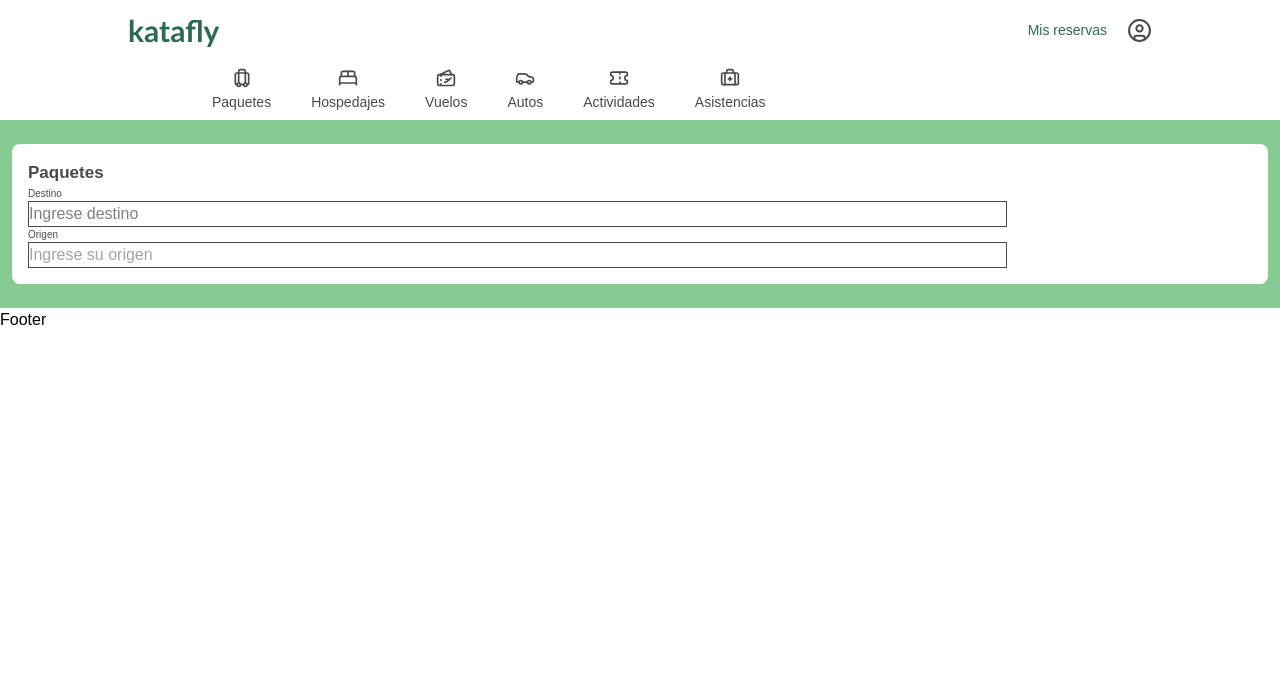
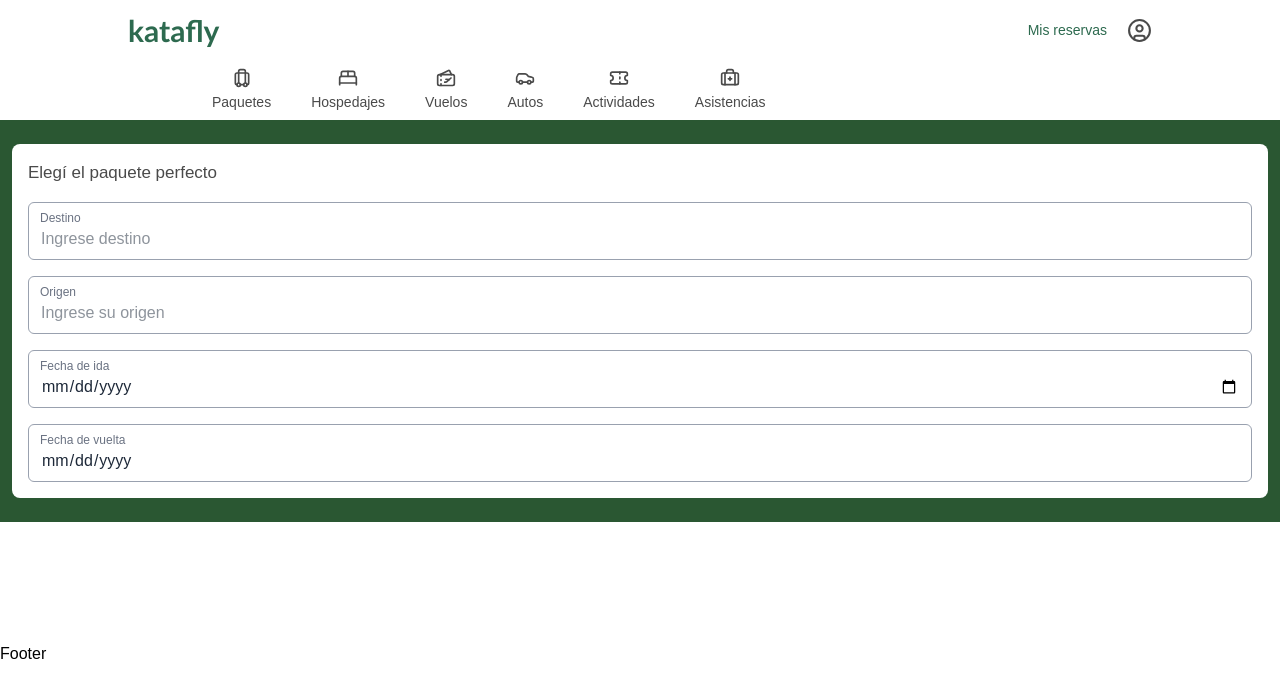
Before and after one commit to EnzoMasotta/proyectoIntegradorReact, a React (Vite) app: page /paquetes in a window 1280 px wide. Shown: the top 698 px of the page. Built offline with nearby package versions, Linux system fonts and the light colour scheme.

Commit message:
Siguiendo SearchBar

```diff
--- a/src/App.css
+++ b/src/App.css
@@ -13,7 +13,7 @@
 :root {
   --verde-logo: #2d6a4f; /* Verde fuerte y vibrante */
   --beige-fondo: #f0e6d2; /* Fondo beige suave */
-  --verde-hero: #86cb92; /* Verde Hero*/
+  --verde-hero: #2a5732; /* Verde Hero*/
   --gris-texto: #2a2a2a; /* Gris oscuro para texto */
   --blanco: #ffffff; /* Blanco para frescura */
   --gris-navbar: #4a4a4a; /* Gris claro suave, ideal para navbar */
--- a/src/components/Footer.jsx
+++ b/src/components/Footer.jsx
@@ -1,5 +1,5 @@
 import React from "react";
 
 export function Footer() {
-  return <div>Footer</div>;
+  return <div className="py-30">Footer</div>;
 }
--- a/src/components/PackagesSearchBar.jsx
+++ b/src/components/PackagesSearchBar.jsx
@@ -1,29 +1,69 @@
 import React from "react";
+import { SearchBarForm } from "./SearchBarForm";
+import { useState } from "react";
 
 export function PackagesSearchBar() {
+  const [origen, setOrigen] = useState("");
+  const [destino, setDestino] = useState("");
+  const [fechaIda, setFechaIda] = useState("");
+  const [fechaVuelta, setFechaVuelta] = useState("");
+
   return (
     <section className="bg-white p-4 rounded-lg flex flex-col">
-      <h1 class="text-[17px] font-semibold text-[#4a4a4a]">Paquetes</h1>
-      <form className="flex flex-col" action="">
-        <label className="text-[10px] text-[#4a4a4a]" htmlFor="">
-          Destino
-        </label>
-        <input
-          className="w-[80%] border-1 border-[#4a4a4a]"
-          type="search"
-          name=""
-          id=""
+      <h1 className="text-[17px] font-normal text-[#4a4a4a]">
+        Elegí el paquete perfecto
+      </h1>
+      <form className="flex flex-col items-start">
+        <SearchBarForm
+          label="Destino"
           placeholder="Ingrese destino"
+          name="destino"
+          id="destino"
+          value={destino}
+          onChange={(e) => setDestino(e.target.value)}
         />
-        <label className="text-[10px] text-[#4a4a4a]" htmlFor="">
-          Origen
-        </label>
-        <input
-          className="w-[80%] border-1 text-[#4a4a4a]"
-          type="search"
-          name=""
-          id=""
+
+        <SearchBarForm
+          label="Origen"
           placeholder="Ingrese su origen"
+          name="origen"
+          id="origen"
+          value={origen}
+          onChange={(e) => setOrigen(e.target.value)}
+        />
+
+        <SearchBarForm
+          label="Fecha de ida"
+          placeholder="Seleccione la fecha de ida"
+          name="fechaIda"
+          id="fechaIda"
+          type="date"
+          value={fechaIda}
+          onChange={(e) => {
+            setFechaIda(e.target.value);
+            // Si la fecha vuelta es anterior, la reseteamos
+            if (fechaVuelta && e.target.value > fechaVuelta) {
+              setFechaVuelta("");
+            }
+          }}
+        />
+
+        <SearchBarForm
+          label="Fecha de vuelta"
+          placeholder="Seleccione la fecha de vuelta"
+          name="fechaVuelta"
+          id="fechaVuelta"
+          type="date"
+          value={fechaVuelta}
+          min={fechaIda || undefined} // no permite fechas antes que ida
+          onChange={(e) => {
+            if (fechaIda && e.target.value < fechaIda) {
+              alert("La fecha de vuelta no puede ser anterior a la de ida");
+              return;
+            }
+            setFechaVuelta(e.target.value);
+          }}
+          disabled={!fechaIda} // deshabilitar si no hay fecha de ida
         />
       </form>
     </section>
--- /dev/null
+++ b/src/components/SearchBarForm.jsx
@@ -0,0 +1,35 @@
+import React from "react";
+
+export const SearchBarForm = ({
+  label,
+  type = "text",
+  placeholder = "",
+  name,
+  id,
+  className = "",
+  value,
+  onChange,
+  ...rest // capturamos cualquier otra prop extra
+}) => {
+  return (
+    <div className="relative w-full mt-4">
+      <input
+        type={type}
+        name={name}
+        id={id}
+        value={value}
+        onChange={onChange}
+        placeholder={placeholder}
+        className={`w-full border border-gray-400 text-gray-800 px-3 pt-6 pb-2 rounded-md focus:outline-none focus:border-blue-500 ${className}`}
+        style={{ paddingTop: "1.5rem" }}
+        {...rest} // aquí pasamos las props extra como min, disabled, etc.
+      />
+      <label
+        htmlFor={id}
+        className="absolute left-3 top-2 text-xs text-gray-500 pointer-events-none"
+      >
+        {label}
+      </label>
+    </div>
+  );
+};
--- a/src/pages/PackagesPage.jsx
+++ b/src/pages/PackagesPage.jsx
@@ -3,7 +3,7 @@ import { PackagesSearchBar } from "../components/PackagesSearchBar";
 
 export function PackagesPage() {
   return (
-    <main className="bg-[#86CB92] px-3 py-6">
+    <main className="bg-[#2a5732] px-3 py-6">
       <PackagesSearchBar />
     </main>
   );
```
